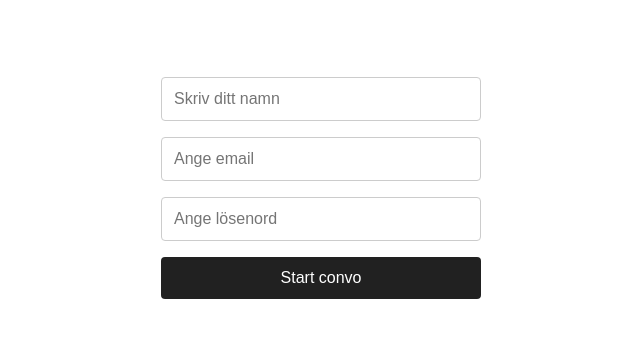
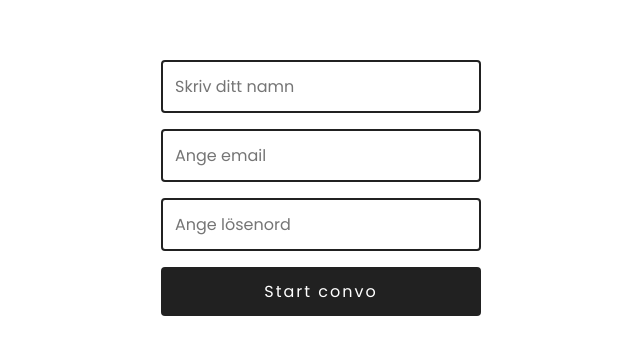
Before and after one commit to CiaBroang/Convo, a React (Create React App) app: page / in a window 1280 px wide. Shown: the part 212-566 px from the top of the page, without its empty margins (319-959 px from the left). Built offline with nearby package versions, Linux system fonts and the light colour scheme.

Commit message:
Added font

```diff
--- a/public/index.html
+++ b/public/index.html
@@ -4,6 +4,9 @@
   <meta charset="UTF-8">
   <meta name="viewport" content="width=device-width, initial-scale=1.0">
   <title>Convo</title>
+  <link rel="preconnect" href="https://fonts.googleapis.com">
+  <link rel="preconnect" href="https://fonts.gstatic.com" crossorigin>
+  <link href="https://fonts.googleapis.com/css2?family=Poppins:ital,wght@0,100;0,200;0,300;0,400;0,500;0,600;0,700;0,800;0,900;1,100;1,200;1,300;1,400;1,500;1,600;1,700;1,800;1,900&display=swap" rel="stylesheet">
 </head>
 <body>
 
--- a/src/App.css
+++ b/src/App.css
@@ -4,4 +4,5 @@
   align-items: center;
   height: 100vh;
   background-color: #282c34;
+  font-family: 'Poppins', sans-serif;
 }
--- a/src/components/ChatWindow.css
+++ b/src/components/ChatWindow.css
@@ -6,6 +6,7 @@
     margin: 0 auto;
     border: 1px solid #ccc;
     border-radius: 10px;
+    font-family: 'Poppins', sans-serif;
   }
 
   .chat-content {
@@ -14,7 +15,7 @@
     flex-direction: column;
     padding: 10px;
     overflow-y: auto;
-    background-color: #ffffff;
+    background-color: #fafafa;
   }
 
   .chat-input {
@@ -22,10 +23,6 @@
     padding: 10px;
     border-top: 1px solid #ccc;
   }
-
-  /* .div.chat-input {
-    background-color: white !important;
-  } */
 
   .chat-input input {
     flex: 1;
--- a/src/components/SignInPage.css
+++ b/src/components/SignInPage.css
@@ -1,7 +1,7 @@
 body, html {
     height: 100%;
     margin: 0;
-    font-family: Arial, sans-serif;
+    font-family: 'Poppins', sans-serif;
   }
 
   .container {
@@ -24,9 +24,10 @@
     width: 100%;
     padding: 12px;
     font-size: 16px;
-    border: 1px solid #ccc;
+    border: 2px solid #212121;
     border-radius: 4px;
     box-sizing: border-box;
+    font-family: 'Poppins', sans-serif;
   }
 
   .button {
@@ -39,6 +40,8 @@
     border-radius: 4px;
     cursor: pointer;
     text-align: center;
+    letter-spacing: 2px;
+    font-family: 'Poppins', sans-serif;
   }
 
   .button:hover {
--- a/src/index.css
+++ b/src/index.css
@@ -1,13 +1,4 @@
 body {
   margin: 0;
-  font-family: -apple-system, BlinkMacSystemFont, 'Segoe UI', 'Roboto', 'Oxygen',
-    'Ubuntu', 'Cantarell', 'Fira Sans', 'Droid Sans', 'Helvetica Neue',
-    sans-serif;
-  -webkit-font-smoothing: antialiased;
-  -moz-osx-font-smoothing: grayscale;
+  font-family: 'Poppins', sans-serif;
 }
-
-code {
-  font-family: source-code-pro, Menlo, Monaco, Consolas, 'Courier New',
-    monospace;
-}
```
